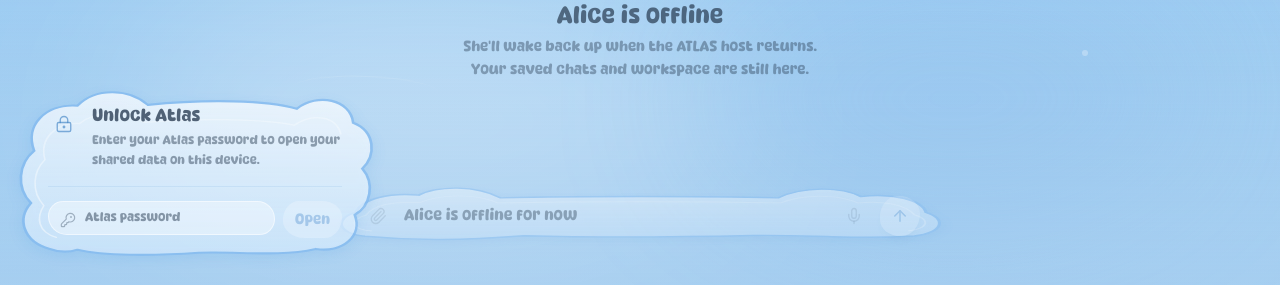
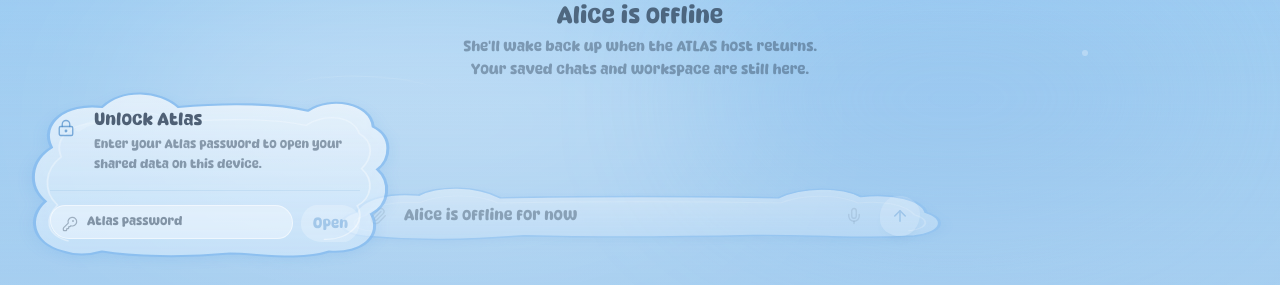
Before and after one commit to Jelani23/Atlas, a Next.js app in the folder renderer/: page / in a window 1280 px wide. Shown: the part 512-797 px from the top of the page. Built offline with nearby package versions, Linux system fonts and the light colour scheme; no server answers.

Commit message:
Use the validated cloud bubble language for cloud status

```diff
--- a/renderer/components/cloud-runtime.tsx
+++ b/renderer/components/cloud-runtime.tsx
@@ -27,10 +27,9 @@ function CloudStatusCard({ state }: { state: AtlasCloudState }) {
   if (!expanded && state !== "locked") {
     return (
       <CloudSurface
-        asset="edgeTab"
-        mirrorX
-        className="pointer-events-auto h-16 w-12 transition-transform hover:translate-x-0.5"
-        skinClassName="opacity-76"
+        asset="panelSquare"
+        className="pointer-events-auto h-14 w-14 transition-transform hover:-translate-y-0.5"
+        skinClassName="opacity-66"
         contentClassName="flex h-full items-center justify-center"
       >
         <button
@@ -54,9 +53,9 @@ function CloudStatusCard({ state }: { state: AtlasCloudState }) {
 
   return (
     <CloudSurface
-      asset="drawerWide"
-      className="animate-alice-unfold pointer-events-auto w-[min(92vw,390px)]"
-      skinClassName="opacity-78"
+      asset="panelWide"
+      className="animate-alice-unfold pointer-events-auto w-[min(92vw,390px)] min-h-[12rem]"
+      skinClassName="opacity-72"
     >
       <div className="flex items-start gap-3">
         <div className="mt-0.5 flex h-8 w-8 shrink-0 items-center justify-center text-sky-deep/65">
@@ -180,7 +179,7 @@ export function CloudRuntime({ children }: { children: ReactNode }) {
     <div className="relative h-dvh overflow-hidden">
       {children}
       <aside
-        className="pointer-events-none fixed bottom-[max(0.85rem,env(safe-area-inset-bottom))] left-[max(0rem,env(safe-area-inset-left))] z-[110]"
+        className="pointer-events-none fixed bottom-[max(0.85rem,env(safe-area-inset-bottom))] left-[max(0.65rem,env(safe-area-inset-left))] z-[110]"
         aria-live="polite"
       >
         <CloudStatusCard state={state} />
```
